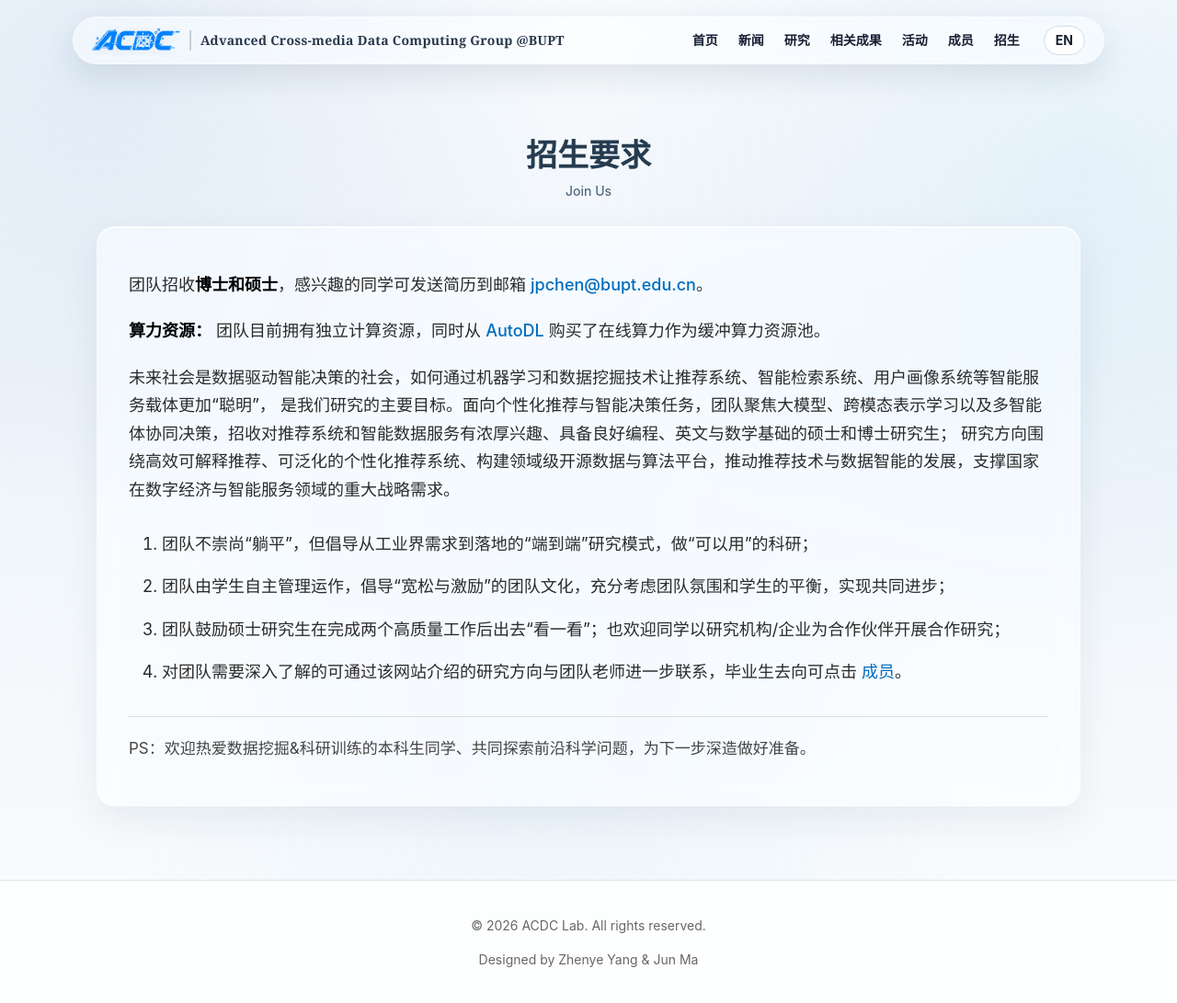
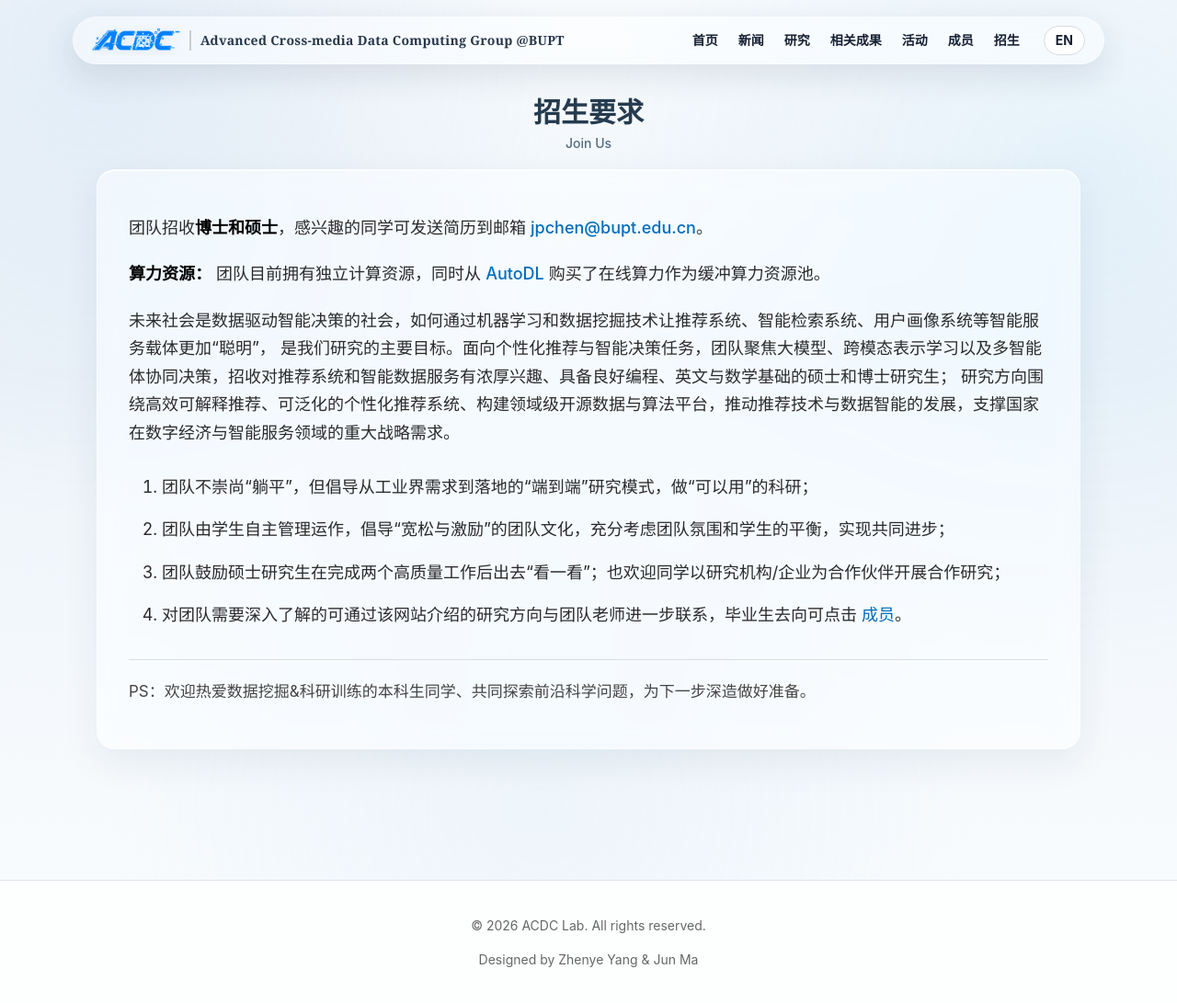
Before and after one commit to acdc-lab/acdc-lab.github.io, a Jekyll site: the page built from recruit.markdown, in a window 1280 px wide. Shown: the whole page at 92% size. Built offline with Jekyll 4.4.1, drawn with Linux system fonts in a browser that asks for light colours.

Commit message:
Tighten section header spacing

```diff
--- a/_layouts/default.html
+++ b/_layouts/default.html
@@ -6,7 +6,7 @@
   <title>{{ page.title }} | {{ site.title }}</title>
 
   <!-- Site styles -->
-  <link rel="stylesheet" href="{{ '/assets/css/style.css' | relative_url }}">
+  <link rel="stylesheet" href="{{ '/assets/css/style.css' | relative_url }}?v={{ site.time | date: '%s' }}">
   <link rel="stylesheet" href="{{ '/assets/css/homepage-scheme-a-original-text.css' | relative_url }}">
 </head>
 
--- a/assets/css/style.css
+++ b/assets/css/style.css
@@ -1057,35 +1057,36 @@ a:hover {
 /* ===== 统一页面标题组件 ===== */
 .page-header {
   text-align: center;
-  margin-bottom: 28px;
+  margin-bottom: 18px;
 }
 .page-header-title {
   margin: 0;
-  font-size: 34px;
+  font-size: 30px;
   font-weight: 600;
   line-height: 1.25;
   letter-spacing: 0;
   color: #253b4f;
 }
 .page-header-subtitle {
-  margin: 6px 0 0;
+  margin: 3px 0 0;
   color: #546a80;
   font-size: 14px;
   font-weight: 500;
   line-height: 1.5;
 }
-@media (max-width: 680px) {
-  .page-header { margin-bottom: 22px; }
-  .page-header-title { font-size: 30px; }
-}
-
 /* ===== 统一子页面内容区宽度 ===== */
 .page-section {
   max-width: 1100px;
   margin: 0 auto;
-  padding: 60px 16px 80px;
+  padding: 16px 16px 80px;
   color: #1a1a1a;
   line-height: 1.6;
+}
+
+@media (max-width: 760px) {
+  .page-section { padding-top: 30px; }
+  .page-header { margin-bottom: 16px; }
+  .page-header-title { font-size: 28px; }
 }
 
 /* ===== News / 新闻 ===== */
```
